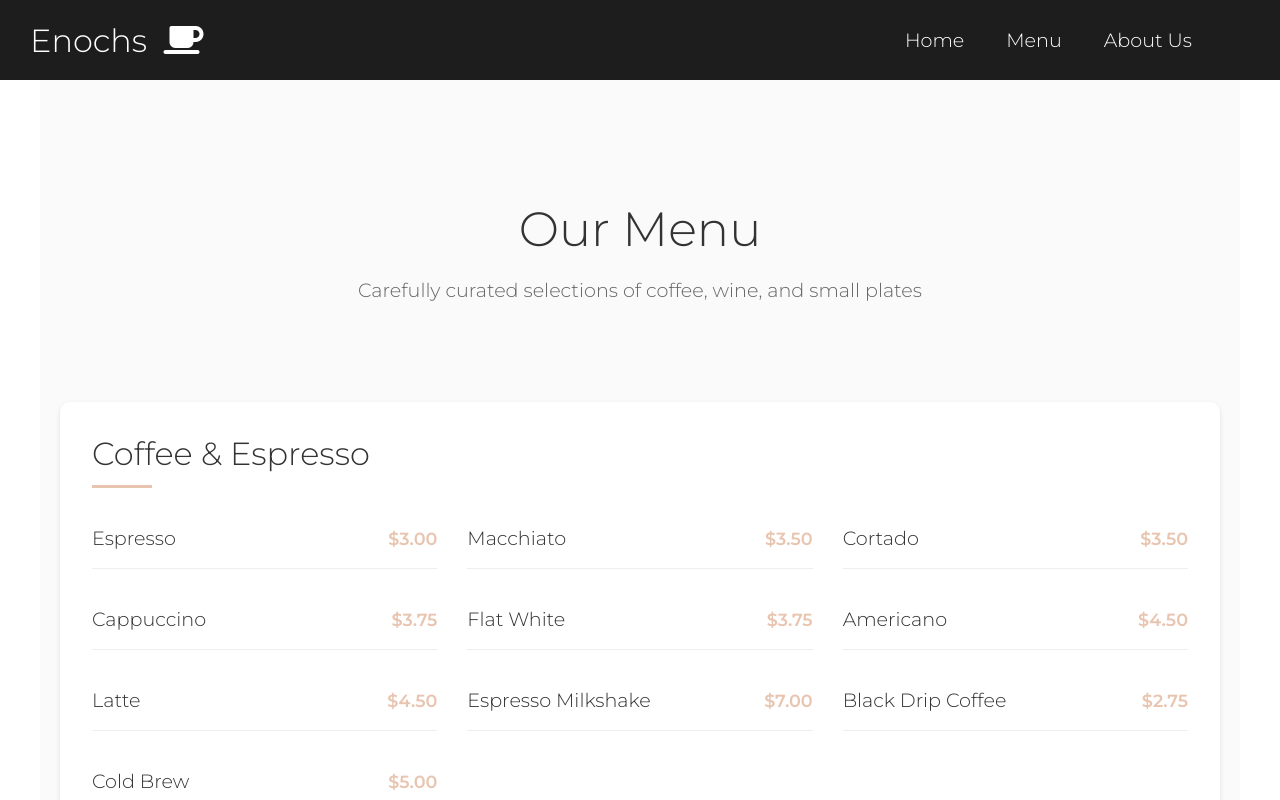
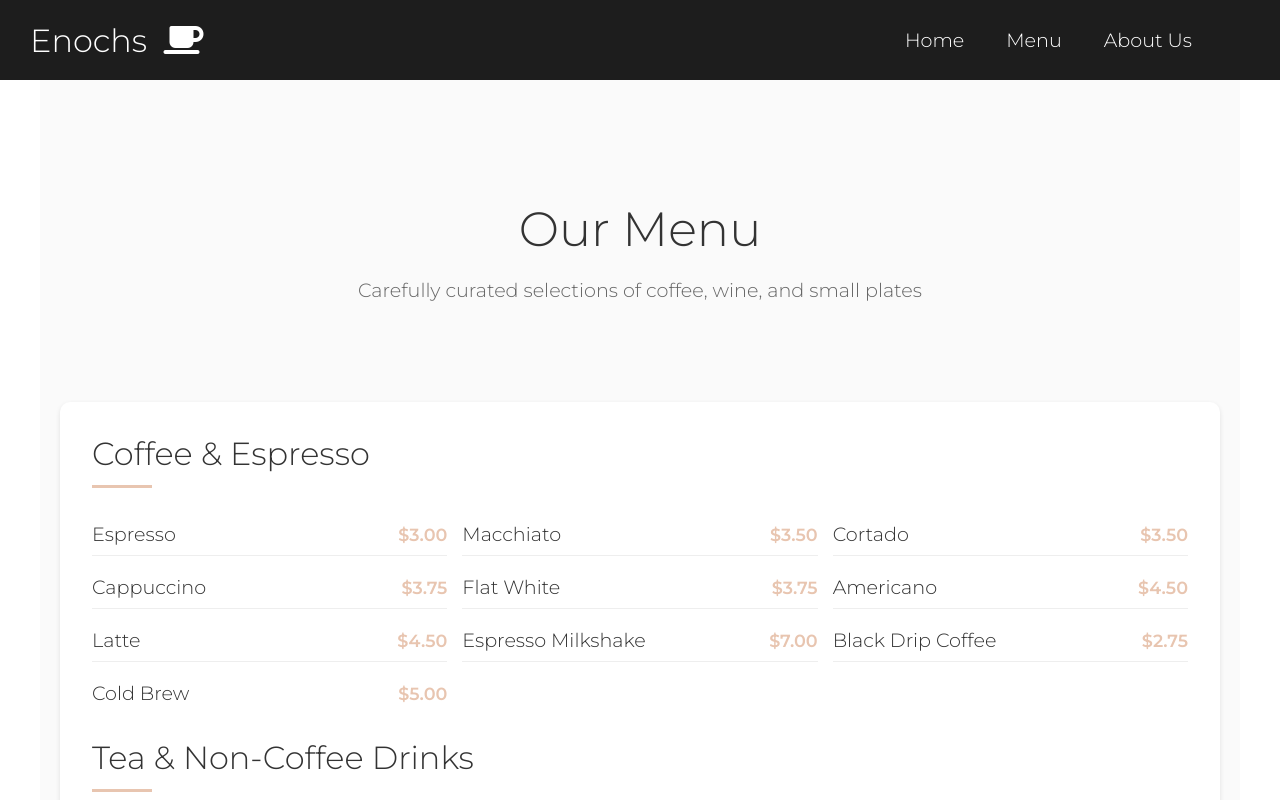
Before and after one commit to JimmyLieu/enochs, a React (Create React App) app: page /menu in a window 1280 px wide. Shown: the top 800 px of the page. Built offline with nearby package versions, Linux system fonts and the light colour scheme.

Commit message:
Menu Item Changes

```diff
--- a/src/pages/Menu.css
+++ b/src/pages/Menu.css
@@ -32,7 +32,7 @@
 }
 
 .menu-section {
-    margin-bottom: 2rem;
+    margin-bottom: 1.5rem;
 }
 
 .menu-section:last-child {
@@ -60,13 +60,13 @@
 .menu-items {
     display: grid;
     grid-template-columns: repeat(auto-fit, minmax(280px, 1fr));
-    gap: 30px;
+    gap: 15px;
 }
 
 .menu-item {
     border: none;
     box-shadow: none;
-    padding: 0.5rem 0;
+    padding: 0.25rem 0;
     margin: 0;
     border-bottom: 1px solid #eee;
 }
@@ -79,7 +79,7 @@
     display: flex;
     justify-content: space-between;
     align-items: center;
-    margin-bottom: 10px;
+    margin-bottom: 5px;
 }
 
 .item-header h3 {
```
